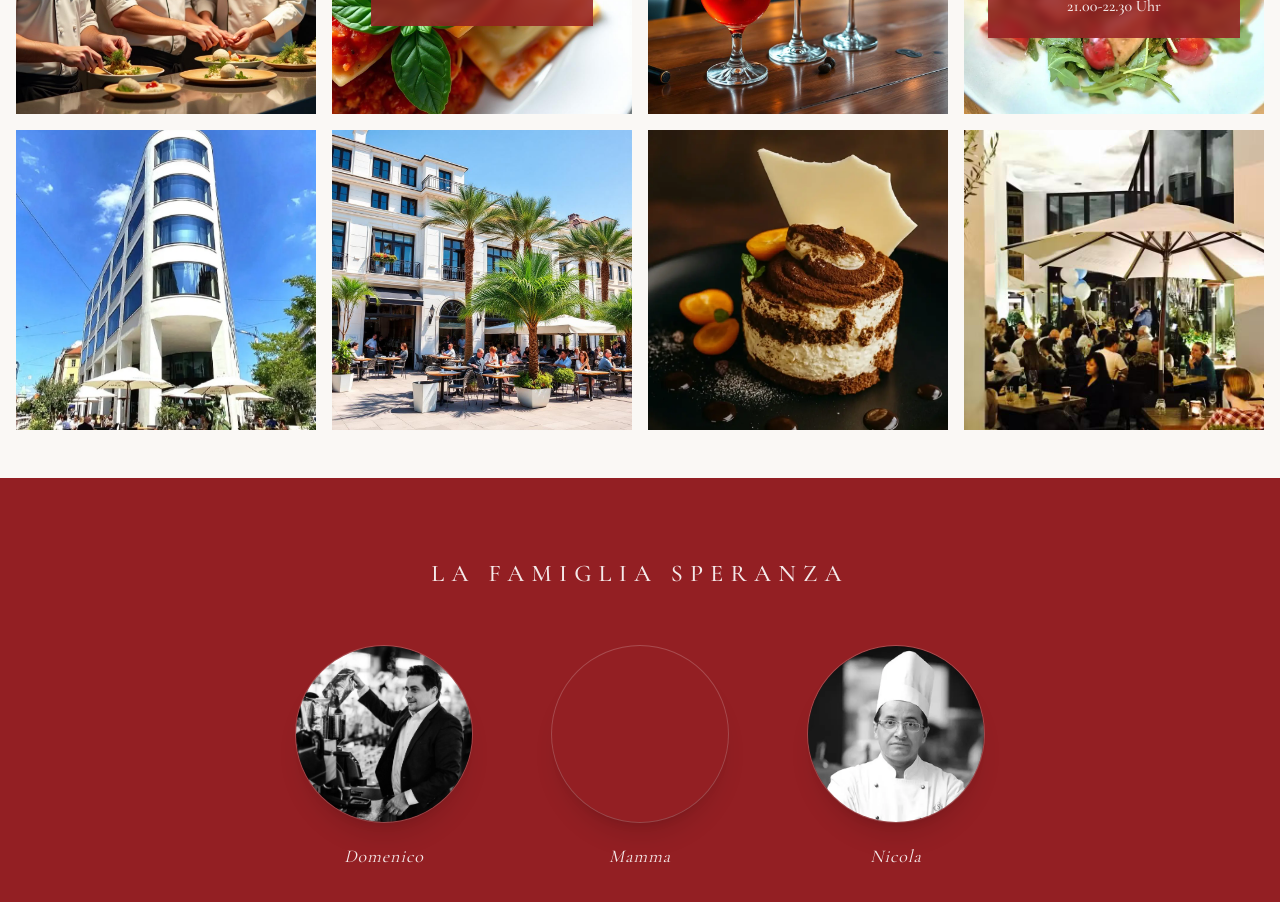
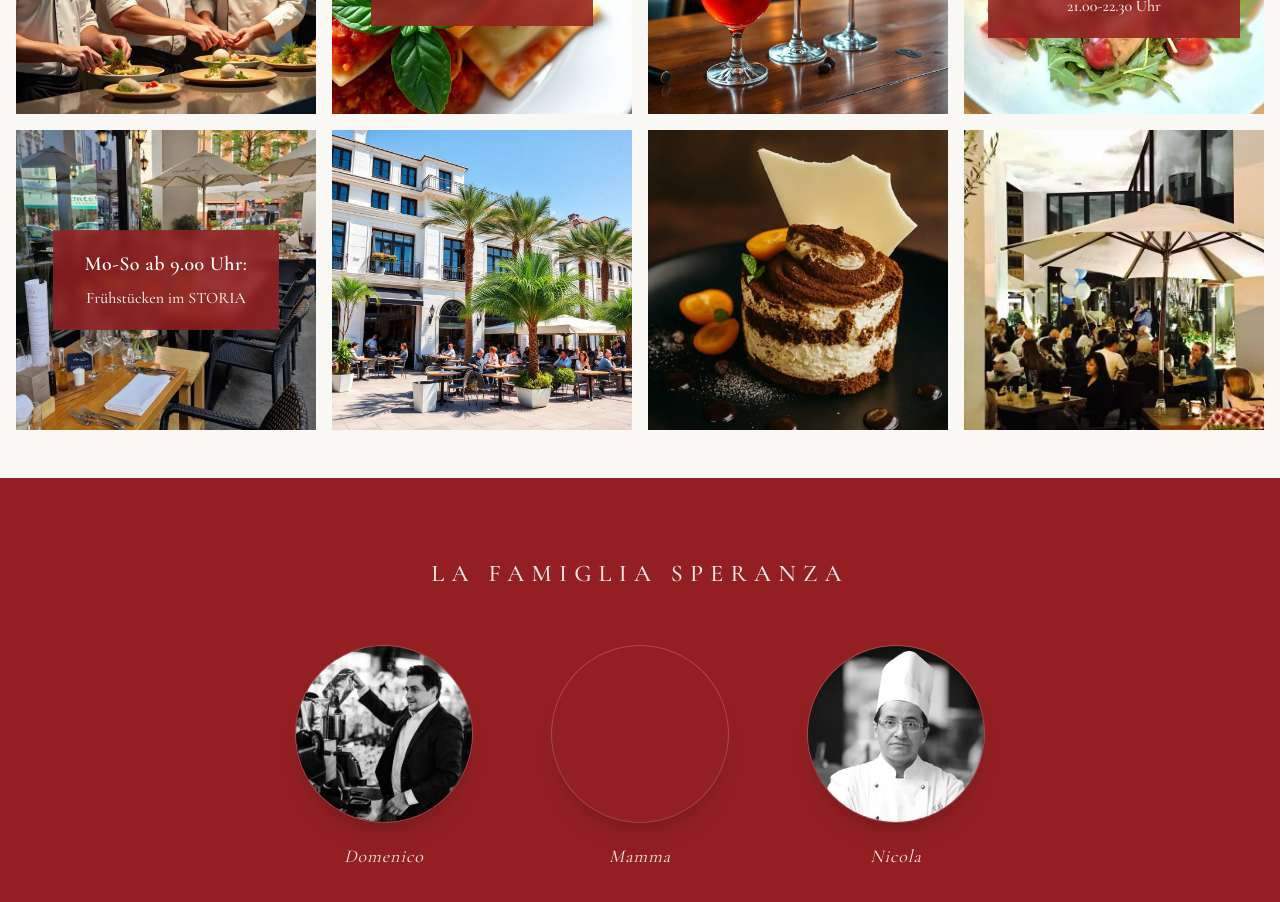
Before and after one commit to dream-anchor/ristorantestoria.de, a React (Vite) app: page / in a window 1280 px wide. Shown: the part 940-1842 px from the top of the page. Built offline with nearby package versions, Linux system fonts and the light colour scheme; grey boxes are pictures that could not be loaded.

Commit message:
Reverted to commit ac02efeb44e14c70d60e81290d55afc5badd2d27

```diff
--- a/src/components/ImageGrid.tsx
+++ b/src/components/ImageGrid.tsx
@@ -1,7 +1,7 @@
 import chefsImage from "@/assets/chefs.jpg";
 import pastaImage from "@/assets/pasta.jpg";
 import drinksImage from "@/assets/drinks.jpg";
-import hausAussenImage from "@/assets/haus-aussen.webp";
+import breakfastImage from "@/assets/aussen.webp";
 import restaurantImage from "@/assets/restaurant.jpg";
 import aperitivoImage from "@/assets/meeresfruchte.webp";
 import dessertImage from "@/assets/tiramisu.webp";
@@ -77,7 +77,9 @@ const ImageGrid = () => {
 
           {/* Row 2 */}
           <ImageCard
-            image={hausAussenImage}
+            image={breakfastImage}
+            title={t.imageGrid.breakfastTitle}
+            subtitle={t.imageGrid.breakfastText}
             className="aspect-square"
           />
           <ImageCard
```
Also changed, not shown: src/assets/aussen.webp (added), src/assets/haus-aussen.webp (deleted).
